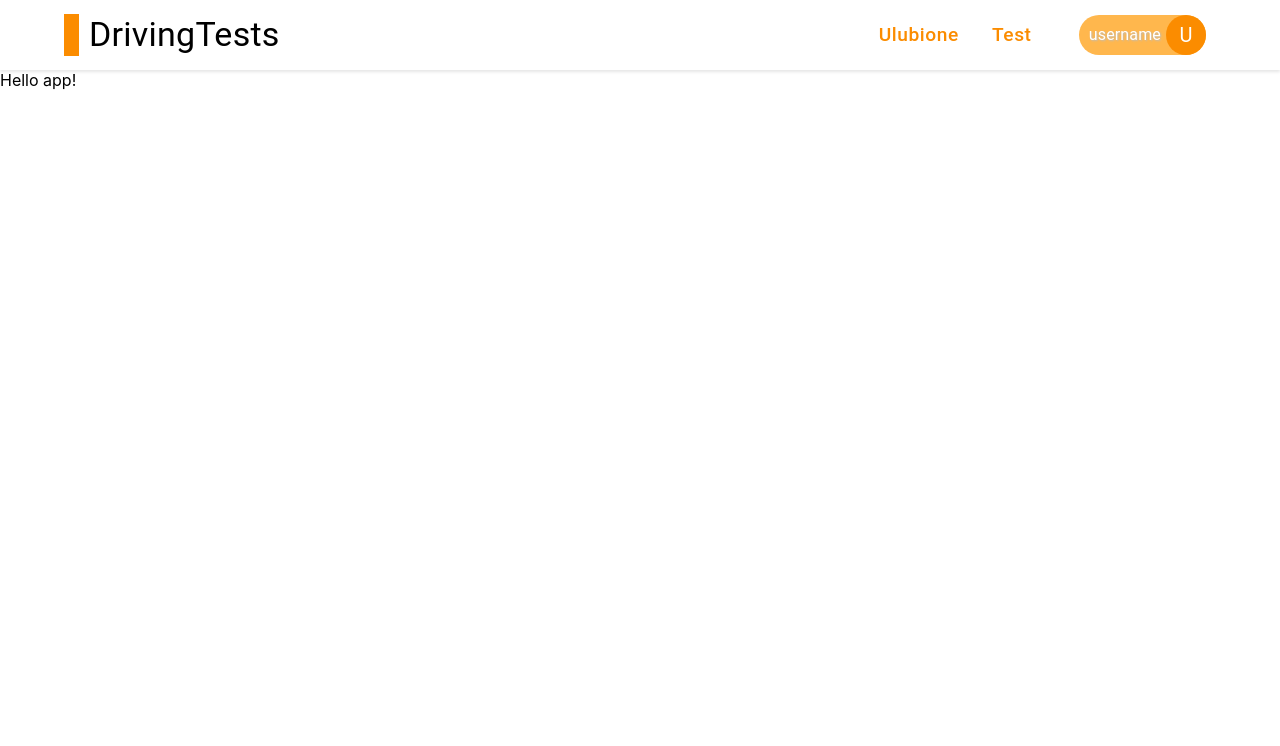
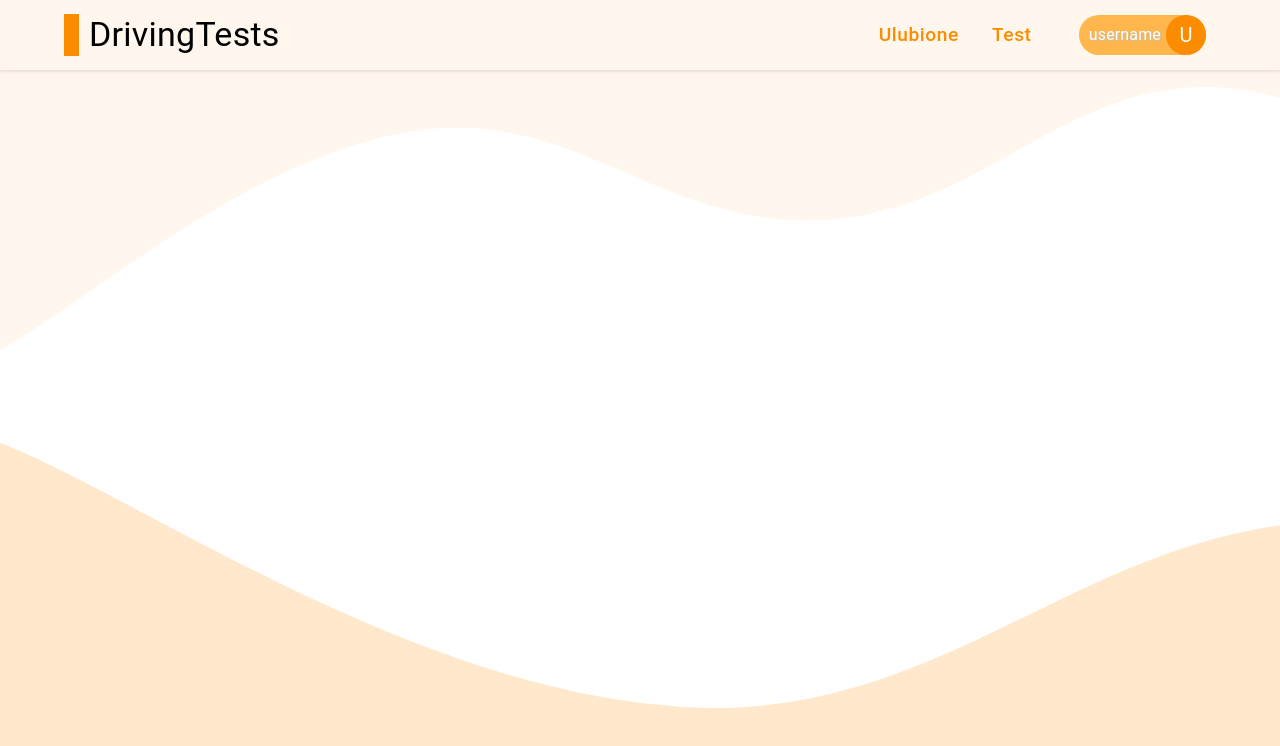
Before and after one commit to RafalM3211/testy-kierowcy, a React (Create React App) app: page / in a window 1280 px wide. Shown: the top 746 px of the page. Built offline with nearby package versions, Linux system fonts and the light colour scheme.

Commit message:
add background and scretch view to cover 100% of screen

```diff
--- a/src/App.tsx
+++ b/src/App.tsx
@@ -1,12 +1,15 @@
 import HomeView from "./components/views/Home";
 import Header from "./components/patterns/Header/Header";
 import AppThemeProvider from "./context/theme/theme";
+import { Box } from "@mui/material";
 
 function App() {
   return (
     <AppThemeProvider>
-      <Header />
-      <HomeView />
+      <Box sx={{ minHeight: "100vh" }}>
+        <Header />
+        <HomeView />
+      </Box>
     </AppThemeProvider>
   );
 }
--- a/src/components/patterns/Header/Header.tsx
+++ b/src/components/patterns/Header/Header.tsx
@@ -9,7 +9,7 @@ export default function Header() {
         boxShadow: "0px 2px 3px rgba(0,0,0,0.1)",
       }}
       color="transparent"
-      position="static"
+      position="absolute"
     >
       <Container
         sx={{
--- a/src/components/views/Home.tsx
+++ b/src/components/views/Home.tsx
@@ -1,3 +1,15 @@
+import { Box } from "@mui/material";
+import bgImage from "../../images/backgrounds/wave.svg";
+
 export default function Home() {
-  return <div>Hello app!</div>;
+  return (
+    <Box
+      sx={{
+        backgroundImage: `url(${bgImage})`,
+        backgroundRepeat: "no-repeat",
+        backgroundSize: "cover",
+        height: "100vh",
+      }}
+    ></Box>
+  );
 }
```
Also changed, not shown: src/images/backgrounds/liquid.svg (added), src/images/backgrounds/wave.svg (added).
